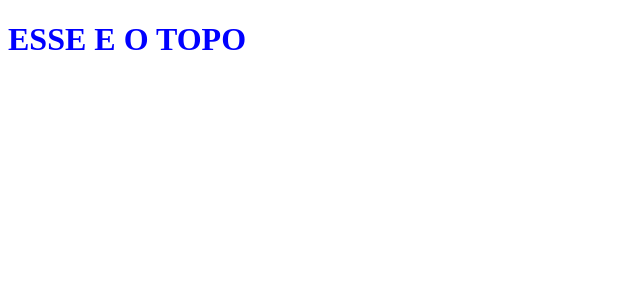
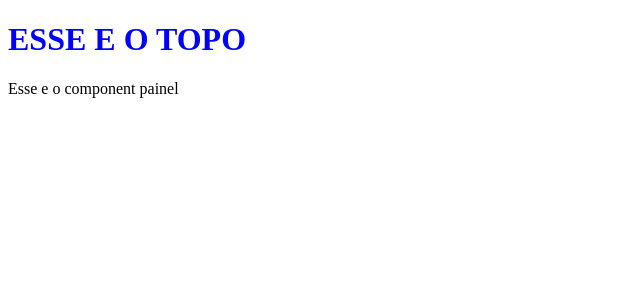
Before and after one commit to ValeriaNiceria/Angular, an Angular app in the folder projetos/app1/: page / in a window 1280 px wide. Shown: the top 300 px of the page, without its empty margins (0-640 px from the left). Built offline with nearby package versions, Linux system fonts and the light colour scheme.

Commit message:
Criando o component painel via CLI

```diff
--- a/projetos/app1/src/app/app.component.html
+++ b/projetos/app1/src/app/app.component.html
@@ -1,2 +1,3 @@
 <app-topo></app-topo>
+<app-painel></app-painel>
 <!-- <router-outlet></router-outlet> -->
--- a/projetos/app1/src/app/app.module.ts
+++ b/projetos/app1/src/app/app.module.ts
@@ -5,11 +5,13 @@
 import { AppComponent } from './app.component';
 
 import { TopoComponent } from './topo/topo.component';
+import { PainelComponent } from './painel/painel.component';
 
 @NgModule({
   declarations: [
     AppComponent,
-    TopoComponent
+    TopoComponent,
+    PainelComponent
   ],
   imports: [
     BrowserModule,
--- /dev/null
+++ b/projetos/app1/src/app/painel/painel.component.html
@@ -0,0 +1,3 @@
+<p>
+  Esse e o component painel
+</p>
--- /dev/null
+++ b/projetos/app1/src/app/painel/painel.component.ts
@@ -0,0 +1,15 @@
+import { Component, OnInit } from '@angular/core';
+
+@Component({
+  selector: 'app-painel',
+  templateUrl: './painel.component.html',
+  styleUrls: ['./painel.component.css']
+})
+export class PainelComponent implements OnInit {
+
+  constructor() { }
+
+  ngOnInit() {
+  }
+
+}
```
Also changed, not shown: projetos/app1/src/app/painel/painel.component.css (added), 1 other file (tests, documents, lock files or other folders).
